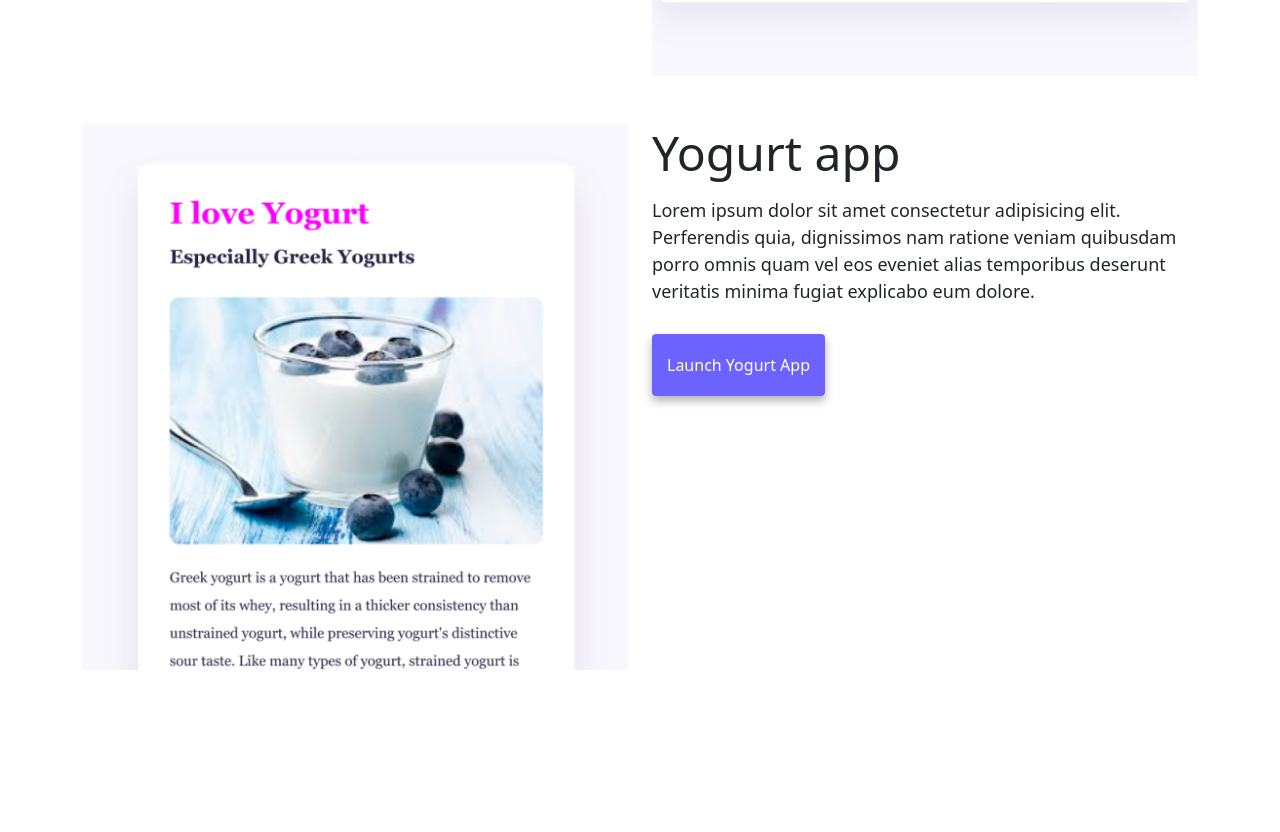
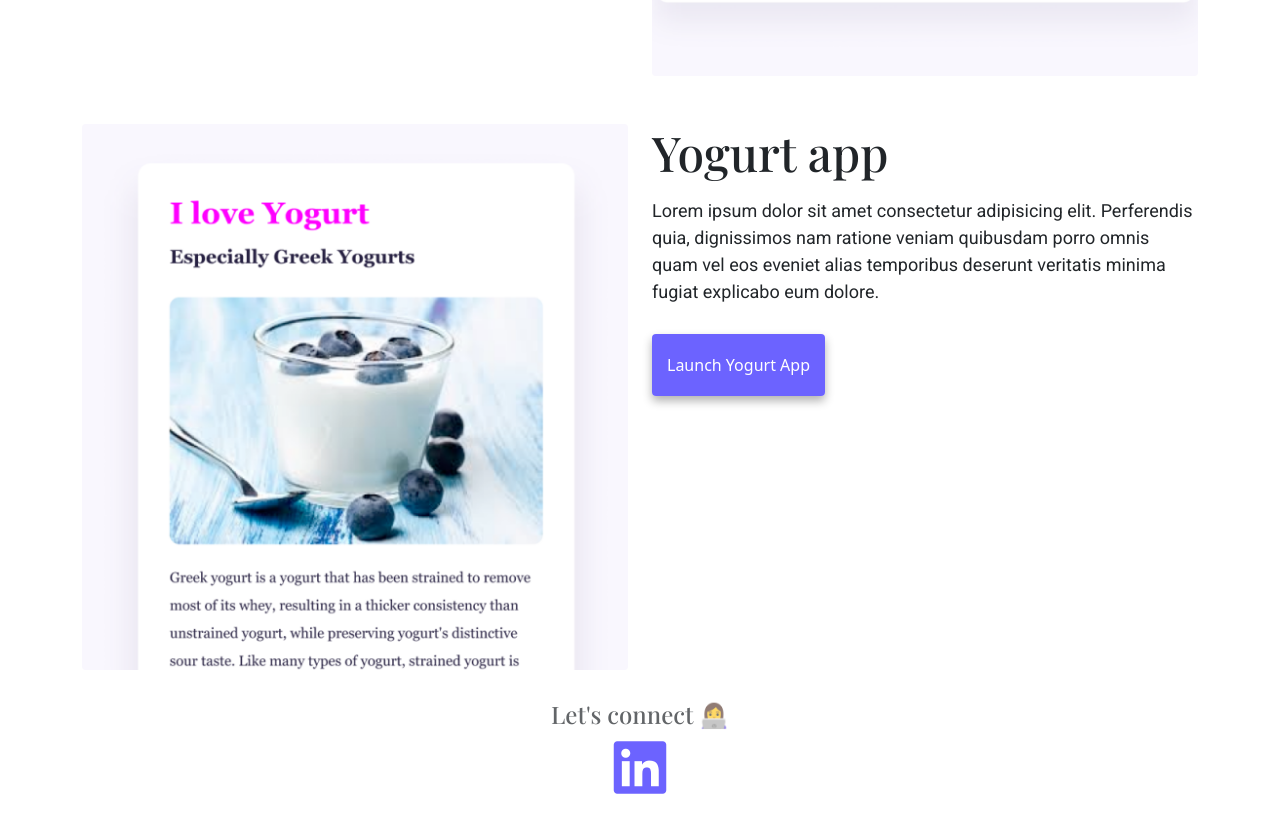
Before and after one commit to zanibao/portfolio, a website: page index.html in a window 1280 px wide. Shown: the part 1560-2392 px from the top of the page. Before the commit the page ends 2230 px from the top, so only its background shows below. Drawn offline with nearby package versions, Linux system fonts and the light colour scheme.

Commit message:
Fonts added

```diff
--- a/index.html
+++ b/index.html
@@ -21,6 +21,16 @@
     ></script>
     <title>Front-end developer - Ana Paula Zanibão</title>
     <link rel="stylesheet" href="/style.css" />
+    <link rel="preconnect" href="https://fonts.googleapis.com" />
+    <link rel="preconnect" href="https://fonts.gstatic.com" crossorigin />
+    <link
+      href="https://fonts.googleapis.com/css2?family=Playfair+Display:wght@500&family=Roboto:wght@400&display=swap"
+      rel="stylesheet"
+    />
+    <script
+      src="https://kit.fontawesome.com/e6b2479f66.js"
+      crossorigin="anonymous"
+    ></script>
   </head>
   <body>
     <nav class="navbar navbar-expand-lg navbar-light bg-light fixed-top">
@@ -122,7 +132,10 @@
             explicabo eum dolore.
           </p>
           <div class="mb-5 mt-5">
-            <a href="#" class="primary-link project-link" title="Weather project"
+            <a
+              href="#"
+              class="primary-link project-link"
+              title="Weather project"
               >Launch Weather App</a
             >
           </div>
@@ -160,5 +173,9 @@
         </div>
       </div>
     </div>
+    <footer>
+      <h3>Let's connect 👩‍💻</h3>
+      <i class="fab fa-linkedin"></i>
+    </footer>
   </body>
 </html>
--- a/style.css
+++ b/style.css
@@ -12,6 +12,7 @@ h1,
 h2,
 h3 {
   margin: 0;
+  font-family: "Playfair Display", serif;
 }
 
 h1 {
@@ -30,6 +31,7 @@ h3 {
 p {
   font-size: 18px;
   line-height: 1.5;
+  font-family: "Roboto", sans-serif;
 }
 
 .navigation-links {
@@ -108,3 +110,15 @@ p {
     margin: 0 20px;
   }
 }
+
+footer {
+  display: block;
+  text-align: center;
+  margin: 30px;
+}
+
+i {
+  font-size: 60px;
+  color: #6c63ff;
+  margin: 10px;
+}
```
